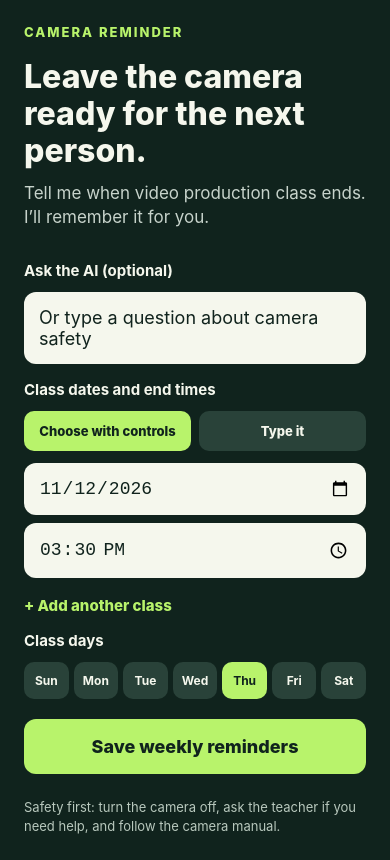
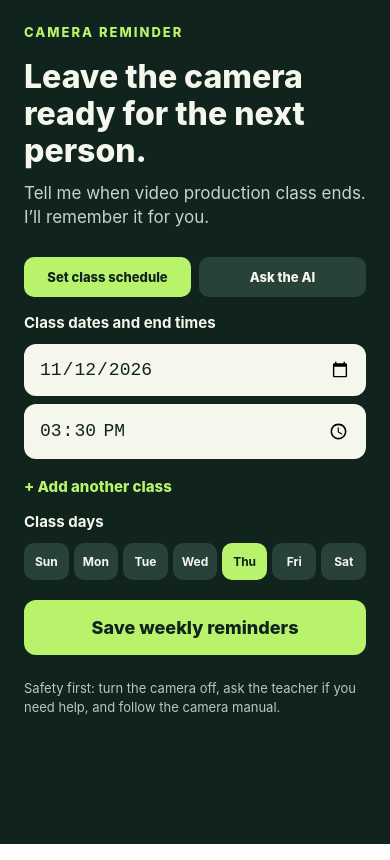
Before and after one commit to yanghansen777-bot/sort-smart, a React Native app in the folder app/: screen / in a window 390 px wide. Built offline with nearby package versions, Linux system fonts and the light colour scheme; what expo-notifications would draw is missing.

Commit message:
Add schedule or AI question modes

```diff
--- a/app/App.js
+++ b/app/App.js
@@ -19,7 +19,7 @@ export default function App() {
   const [question, setQuestion] = useState('');
   const [thinking, setThinking] = useState(false);
   const [checklist, setChecklist] = useState({ battery: false, sdCard: false, cameraOff: false });
-  const [webInputMode, setWebInputMode] = useState('pick');
+  const [taskMode, setTaskMode] = useState('schedule');
 
   useEffect(() => {
     AsyncStorage.getItem('camera-reminder').then((saved) => {
@@ -37,7 +37,7 @@ export default function App() {
   }, []);
 
   async function createReminder() {
-    if (!selectedDays.length) {
+    if (taskMode === 'schedule' && !selectedDays.length) {
       Alert.alert('Choose a class day', 'Select at least one day of the week.');
       return;
     }
@@ -48,7 +48,7 @@ export default function App() {
     const response = await fetch(AI_URL, {
         method: 'POST',
         headers: { 'Content-Type': 'application/json' },
-        body: JSON.stringify({ date: firstSession.date, time: firstSession.time, question: question.trim() }),
+        body: JSON.stringify({ date: firstSession.date, time: firstSession.time, question: taskMode === 'question' ? question.trim() : '' }),
       });
       const data = await response.json();
       if (!response.ok) {
@@ -56,6 +56,7 @@ export default function App() {
         throw new Error(data.error?.message || 'The AI request failed.');
       }
       setMessage(data.message);
+      if (taskMode === 'question') return;
       const freshChecklist = { battery: false, sdCard: false, cameraOff: false };
       setChecklist(freshChecklist);
       await AsyncStorage.setItem('camera-reminder', JSON.stringify({ sessions, selectedDays, message: data.message, checklist: freshChecklist }));
@@ -88,19 +89,21 @@ export default function App() {
         <Text style={styles.eyebrow}>CAMERA REMINDER</Text>
         <Text style={styles.title}>Leave the camera ready for the next person.</Text>
         <Text style={styles.subhead}>Tell me when video production class ends. I’ll remember it for you.</Text>
-        <Text style={styles.label}>Ask the AI (optional)</Text>
-        <TextInput accessibilityLabel="Ask the AI" style={[styles.input, styles.questionInput]} value={question} onChangeText={setQuestion} placeholder="Or type a question about camera safety" multiline />
+        <View style={styles.modeRow}>
+          {['schedule', 'question'].map((mode) => <Pressable key={mode} accessibilityRole="button" onPress={() => setTaskMode(mode)} style={[styles.modeButton, taskMode === mode && styles.modeSelected]}><Text style={[styles.modeText, taskMode === mode && styles.modeTextSelected]}>{mode === 'schedule' ? 'Set class schedule' : 'Ask the AI'}</Text></Pressable>)}
+        </View>
+        {taskMode === 'question' ? <>
+          <Text style={styles.label}>Your question</Text>
+          <TextInput accessibilityLabel="Ask the AI" style={[styles.input, styles.questionInput]} value={question} onChangeText={setQuestion} placeholder="Type a question about camera safety" multiline />
+        </> : <>
         <Text style={styles.label}>Class dates and end times</Text>
-        {Platform.OS === 'web' ? <View style={styles.modeRow}>
-          {['pick', 'type'].map((mode) => <Pressable key={mode} accessibilityRole="button" onPress={() => setWebInputMode(mode)} style={[styles.modeButton, webInputMode === mode && styles.modeSelected]}><Text style={[styles.modeText, webInputMode === mode && styles.modeTextSelected]}>{mode === 'pick' ? 'Choose with controls' : 'Type it'}</Text></Pressable>)}
-        </View> : null}
         {sessions.map((session, index) => <View key={`session-${index}`} style={styles.sessionRow}>
-          {Platform.OS === 'web' && webInputMode === 'pick' ? (
+          {Platform.OS === 'web' ? (
             <input aria-label={`Class date ${index + 1}`} type="date" value={session.date} onChange={(event) => setSessions((items) => items.map((item, itemIndex) => itemIndex === index ? { ...item, date: event.target.value } : item))} style={styles.webDateInput} />
           ) : (
             <TextInput accessibilityLabel={`Class date ${index + 1}`} style={styles.input} value={session.date} onChangeText={(value) => setSessions((items) => items.map((item, itemIndex) => itemIndex === index ? { ...item, date: value } : item))} placeholder="YYYY-MM-DD" />
           )}
-          {Platform.OS === 'web' && webInputMode === 'pick' ? (
+          {Platform.OS === 'web' ? (
             <input aria-label={`Class time ${index + 1}`} type="time" value={session.time} onChange={(event) => setSessions((items) => items.map((item, itemIndex) => itemIndex === index ? { ...item, time: event.target.value } : item))} style={styles.webTimeInput} />
           ) : (
             <TextInput accessibilityLabel={`Class time ${index + 1}`} style={styles.input} value={session.time} onChangeText={(value) => setSessions((items) => items.map((item, itemIndex) => itemIndex === index ? { ...item, time: value } : item))} placeholder="HH:MM" />
@@ -115,8 +118,9 @@ export default function App() {
             return <Pressable key={day} accessibilityRole="button" onPress={() => setSelectedDays((days) => selected ? days.filter((value) => value !== index) : [...days, index])} style={[styles.dayButton, selected && styles.daySelected]}><Text style={[styles.dayText, selected && styles.dayTextSelected]}>{day}</Text></Pressable>;
           })}
         </View>
+        </>}
         <Pressable accessibilityRole="button" disabled={thinking} onPress={createReminder} style={[styles.button, thinking && styles.disabled]}>
-          <Text style={styles.buttonText}>{thinking ? 'Thinking…' : 'Save weekly reminders'}</Text>
+          <Text style={styles.buttonText}>{thinking ? 'Thinking…' : taskMode === 'question' ? 'Ask AI' : 'Save weekly reminders'}</Text>
         </Pressable>
         {message ? <View accessibilityLiveRegion="assertive" style={styles.card}><Text style={styles.cardTitle}>CAMERA CHECK — NOTICE</Text><Text style={styles.reminder}>{message}</Text></View> : null}
         {message ? <View style={styles.checklist}>
```
Also changed, not shown: 1 other file (tests, documents, lock files or other folders).
